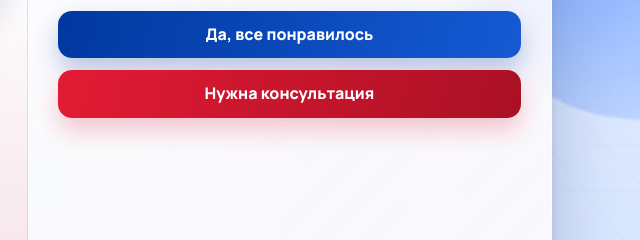
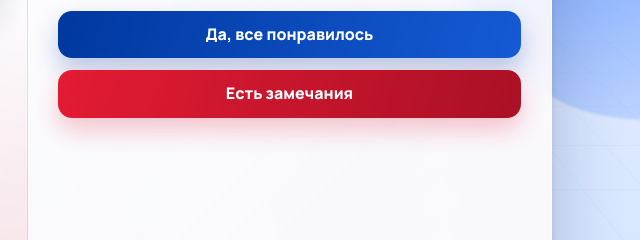
Before and after one commit to hi-techgrenade/feedback-remzona, a plain HTML site: page index.html in a window 1280 px wide. Shown: the part 381-621 px from the top of the page, 578-1218 px from the left. Drawn offline with Linux system fonts and the light colour scheme.

Commit message:
Update index.html

```diff
--- a/index.html
+++ b/index.html
@@ -404,7 +404,7 @@ padding:22px 16px 18px;
 <p>Нам важна ваша обратная связь</p>
 <div class="actions">
 <button class="cta cta-blue" onclick="showGood()">Да, все понравилось</button>
-<button class="cta cta-red" onclick="showBad()">Нужна консультация</button>
+<button class="cta cta-red" onclick="showBad()">Есть замечания</button>
 </div>
 </div>
 
```
